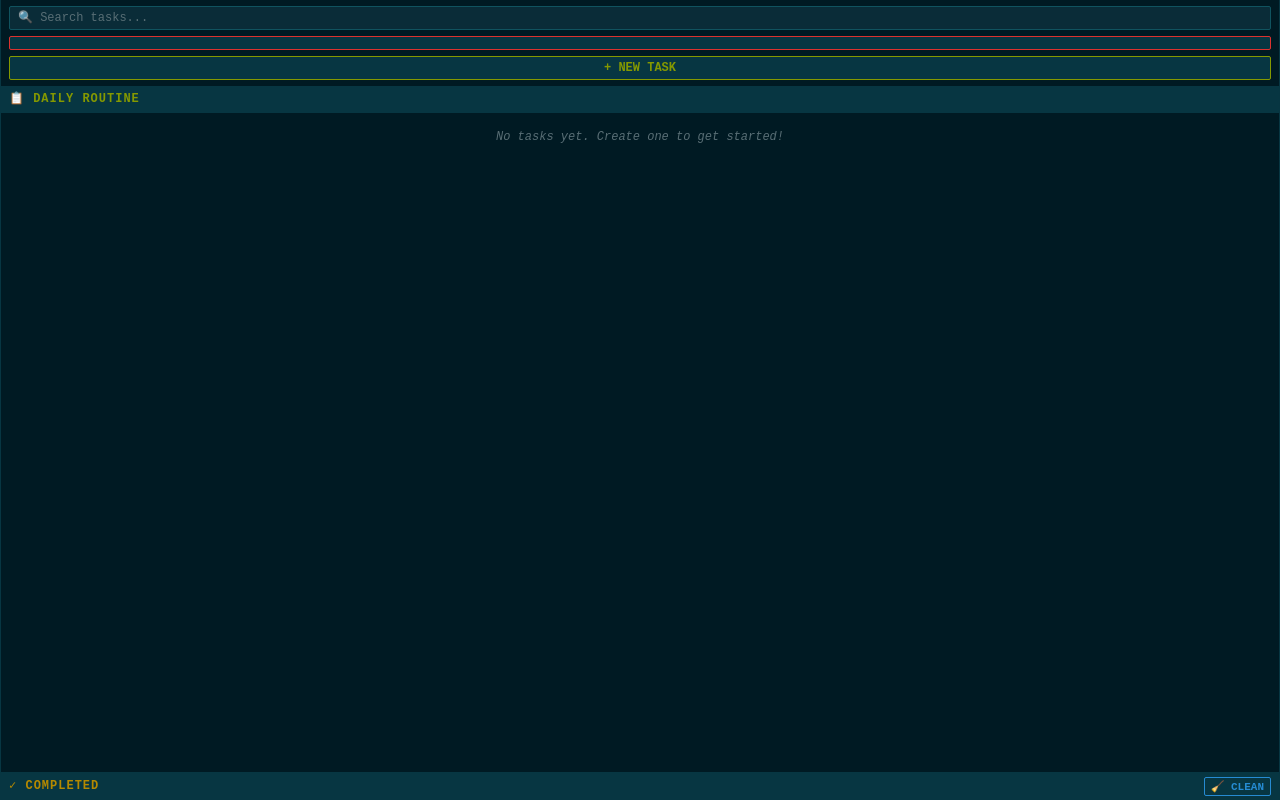
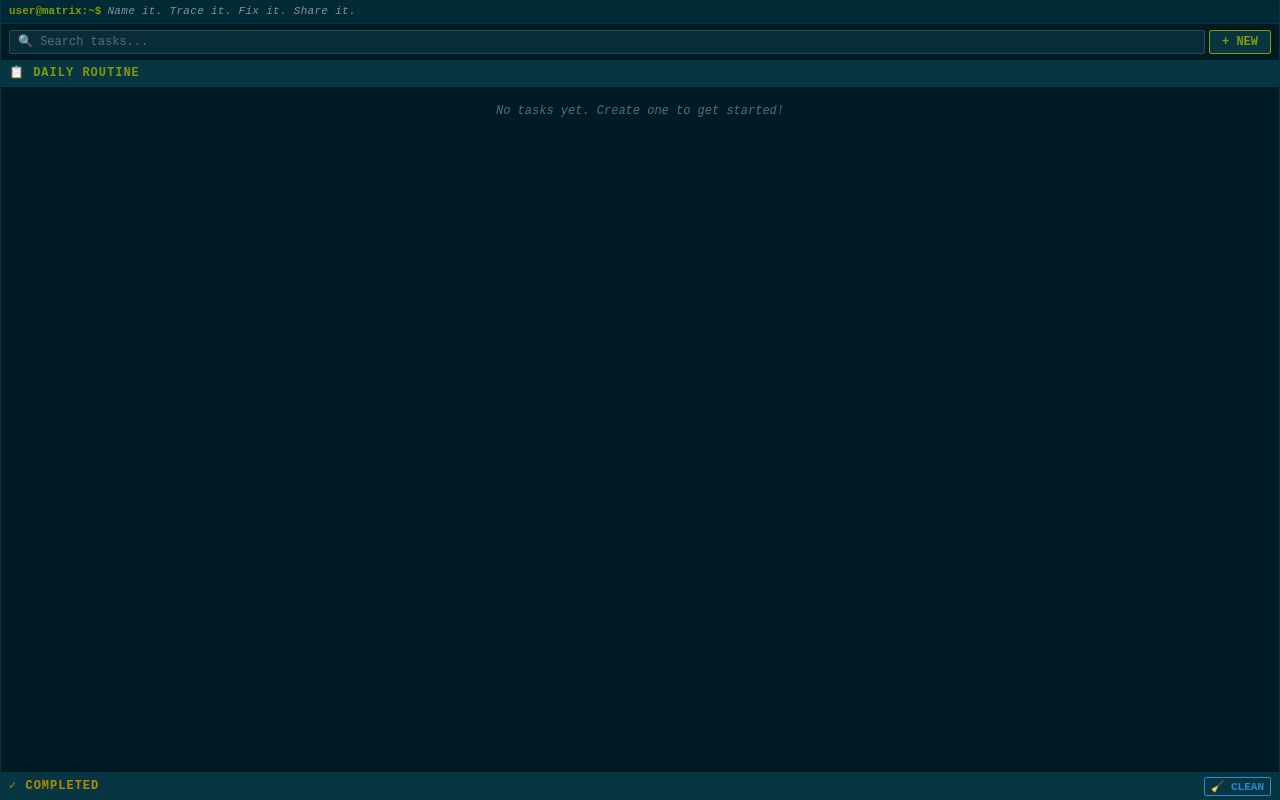
Before and after one commit to davettt/local-task-manager, a website: page public/index.html in a window 1280 px wide. Drawn offline with Linux system fonts and the light colour scheme; no server answers.

Commit message:
improved header section ui and terminal mantra with tooltips

```diff
--- a/package.json
+++ b/package.json
@@ -1,7 +1,7 @@
 {
   "name": "local-task-manager",
-  "version": "1.5.0",
-  "description": "A lightweight task management application with integrated timer, calendar appointment reminders, recurring tasks, gamification, archive management, and server reliability features",
+  "version": "1.6.0",
+  "description": "A lightweight task management application with integrated timer, calendar appointment reminders, recurring tasks, gamification, archive management, terminal mantra, and server reliability features",
   "main": "src/server.js",
   "type": "commonjs",
   "scripts": {
--- a/public/css/style.css
+++ b/public/css/style.css
@@ -21,6 +21,72 @@ body {
   flex-direction: column;
   border-left: 1px solid #073642;
   border-right: 1px solid #073642;
+}
+
+/* Terminal Mantra */
+.terminal-mantra {
+  background-color: #002b36;
+  padding: 4px 8px;
+  border-bottom: 1px solid #073642;
+  font-family: 'Courier New', monospace;
+  font-size: 11px;
+  line-height: 1.4;
+  color: #586e75;
+  display: flex;
+  align-items: center;
+  gap: 6px;
+  position: relative;
+  cursor: help;
+  transition: background-color 150ms ease;
+}
+
+.terminal-mantra:hover {
+  background-color: #073642;
+}
+
+.terminal-mantra::before {
+  content: attr(data-tooltip);
+  position: fixed;
+  bottom: auto;
+  top: 30px;
+  left: 10px;
+  right: 10px;
+  max-width: 600px;
+  background-color: #073642;
+  color: #2aa198;
+  padding: 8px 10px;
+  border: 1px solid #2aa198;
+  border-radius: 3px;
+  font-size: 11px;
+  line-height: 1.6;
+  white-space: normal;
+  opacity: 0;
+  visibility: hidden;
+  pointer-events: none;
+  transition:
+    opacity 200ms ease,
+    visibility 200ms ease;
+  z-index: 10000;
+  box-shadow:
+    0 4px 12px rgba(0, 0, 0, 0.5),
+    0 0 20px rgba(42, 161, 152, 0.4);
+}
+
+.terminal-mantra:hover::before {
+  opacity: 1;
+  visibility: visible;
+}
+
+.terminal-prompt {
+  color: #859900;
+  font-weight: bold;
+  white-space: nowrap;
+}
+
+.terminal-command {
+  color: #839496;
+  font-style: italic;
+  letter-spacing: 0.3px;
 }
 
 /* Active Task Section */
@@ -194,11 +260,17 @@ body {
   border-bottom: 1px solid #073642;
   display: flex;
   flex-direction: column;
-  gap: 6px;
+  gap: 4px;
+}
+
+.header-controls {
+  display: flex;
+  gap: 4px;
+  align-items: center;
 }
 
 .search-input {
-  width: 100%;
+  flex: 1;
   padding: 4px 8px;
   background-color: #0a2c38;
   color: #839496;
@@ -221,8 +293,7 @@ body {
 }
 
 .add-button {
-  width: 100%;
-  padding: 4px 8px;
+  padding: 4px 12px;
   background-color: #073642;
   color: #859900;
   border: 1px solid #859900;
@@ -233,6 +304,8 @@ body {
   font-weight: bold;
   text-transform: uppercase;
   transition: all 150ms ease;
+  white-space: nowrap;
+  flex-shrink: 0;
 }
 
 .add-button:hover {
@@ -242,26 +315,30 @@ body {
 }
 
 .streak-display {
-  padding: 4px 8px;
-  background-color: #073642;
+  padding: 0;
+  background-color: transparent;
   color: #dc322f;
-  border: 1px solid #dc322f;
-  border-radius: 2px;
+  border: none;
   font-family: 'Courier New', monospace;
-  font-size: 11px;
-  font-weight: bold;
+  font-size: 10px;
+  font-weight: normal;
   text-align: center;
-  min-height: 14px;
+  min-height: 0;
   display: flex;
   align-items: center;
   justify-content: center;
-  letter-spacing: 1px;
+  letter-spacing: 0.3px;
+  opacity: 0.7;
+}
+
+.streak-display:empty {
+  display: none;
 }
 
 .streak-display.active {
   color: #dc322f;
-  text-shadow: 0 0 6px rgba(220, 50, 47, 0.5);
-  animation: streakGlow 1s infinite alternate;
+  opacity: 0.85;
+  text-shadow: 0 0 4px rgba(220, 50, 47, 0.3);
 }
 
 @keyframes streakGlow {
--- a/public/index.html
+++ b/public/index.html
@@ -8,6 +8,17 @@
   </head>
   <body>
     <div class="container">
+      <!-- Terminal Mantra -->
+      <div
+        class="terminal-mantra"
+        data-tooltip="Name it = What's the issue? • Trace it = Why is it happening? • Fix it = What's the solution + execute it • Share it = Keep people in the loop"
+      >
+        <span class="terminal-prompt">user@matrix:~$</span>
+        <span class="terminal-command"
+          >Name it. Trace it. Fix it. Share it.</span
+        >
+      </div>
+
       <!-- Active Task Section (conditional) -->
       <div id="active-task-section" class="active-task-section hidden">
         <div class="active-header">▸ ACTIVE TASK</div>
@@ -32,14 +43,16 @@
 
       <!-- Header Section -->
       <div class="header-section">
+        <div class="header-controls">
           <input
             type="text"
             id="search-input"
             class="search-input"
             placeholder="🔍 Search tasks..."
           />
+          <button id="add-task-btn" class="add-button">+ NEW</button>
+        </div>
         <div id="streak-display" class="streak-display"></div>
-        <button id="add-task-btn" class="add-button">+ NEW TASK</button>
       </div>
 
       <!-- Daily Checklist Section -->
--- a/public/js/app.js
+++ b/public/js/app.js
@@ -25,7 +25,50 @@ class App {
   async init() {
     this.attachEventListeners();
     UI.initDailyChecklist();
+    await this.loadConfig();
     await this.loadTasks();
+  }
+
+  /**
+   * Load configuration from server
+   */
+  async loadConfig() {
+    try {
+      const response = await fetch('/api/config');
+      if (!response.ok) {
+        throw new Error('Failed to load config');
+      }
+      const config = await response.json();
+      this.applyConfig(config);
+    } catch (error) {
+      console.error('Error loading config:', error);
+    }
+  }
+
+  /**
+   * Apply configuration to the UI
+   */
+  applyConfig(config) {
+    if (config.mantra) {
+      const mantraEl = document.querySelector('.terminal-mantra');
+      const commandEl = document.querySelector('.terminal-command');
+
+      if (config.mantra.enabled && mantraEl && commandEl) {
+        // Update text
+        commandEl.textContent = config.mantra.text;
+
+        // Update tooltip with descriptions
+        if (config.mantra.descriptions) {
+          const desc = config.mantra.descriptions;
+          const tooltipText = `Name it = ${desc.nameIt} • Trace it = ${desc.traceIt} • Fix it = ${desc.fixIt} • Share it = ${desc.shareIt}`;
+          mantraEl.setAttribute('data-tooltip', tooltipText);
+        }
+
+        mantraEl.style.display = 'flex';
+      } else if (mantraEl) {
+        mantraEl.style.display = 'none';
+      }
+    }
   }
 
   /**
```
Also changed, not shown: src/routes/api.js (+15 -0 lines), src/utils/fileManager.js (+66 -0 lines), CHANGELOG.md, README.md. Lines whose indentation alone changed are shown as unchanged.
